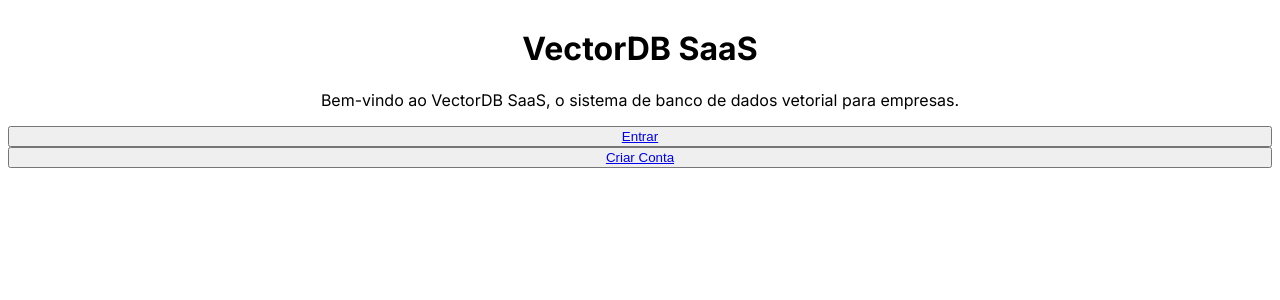
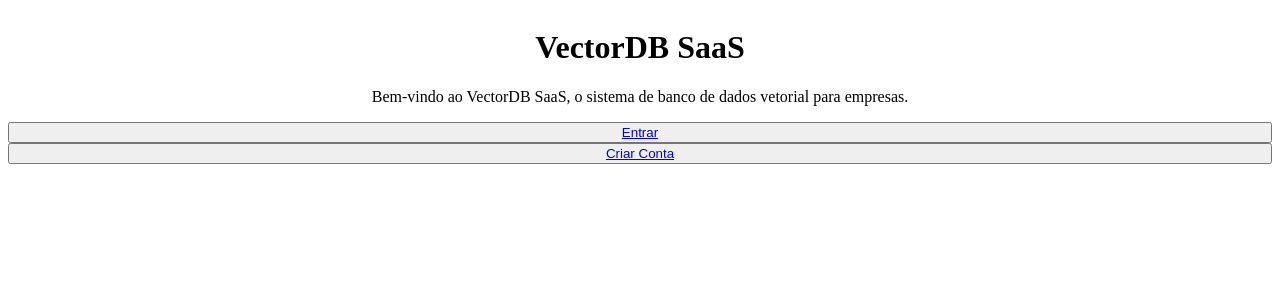
Before and after one commit to rogerioaraujocosta/Cria-o-de-SaaS-com-Supabase-e-Vercel, a Next.js app: page / in a window 1280 px wide. Shown: the top 300 px of the page. Built offline with nearby package versions, Linux system fonts and the light colour scheme.

Commit message:
fix: move AuthProvider into client wrapper Providers

```diff
--- a/app/layout.tsx
+++ b/app/layout.tsx
@@ -1,12 +1,7 @@
 // app/layout.tsx
 
-"use client";
-
 import './globals.css'
-import { Inter } from 'next/font/google'
-import { AuthProvider } from '@/lib/auth-context'
-
-const inter = Inter({ subsets: ['latin'] })
+import Providers from './providers'
 
 export const metadata = {
   title: 'VectorDB SaaS',
@@ -20,8 +15,8 @@ export default function RootLayout({
 }) {
   return (
     <html lang="pt-BR">
-      <body className={inter.className}>
-        <AuthProvider>{children}</AuthProvider>
+      <body>
+        <Providers>{children}</Providers>
       </body>
     </html>
   )
--- /dev/null
+++ b/app/providers.tsx
@@ -0,0 +1,11 @@
+"use client";
+
+import { AuthProvider } from '@/lib/auth-context';
+
+export default function Providers({
+  children,
+}: {
+  children: React.ReactNode;
+}) {
+  return <AuthProvider>{children}</AuthProvider>;
+}
```
